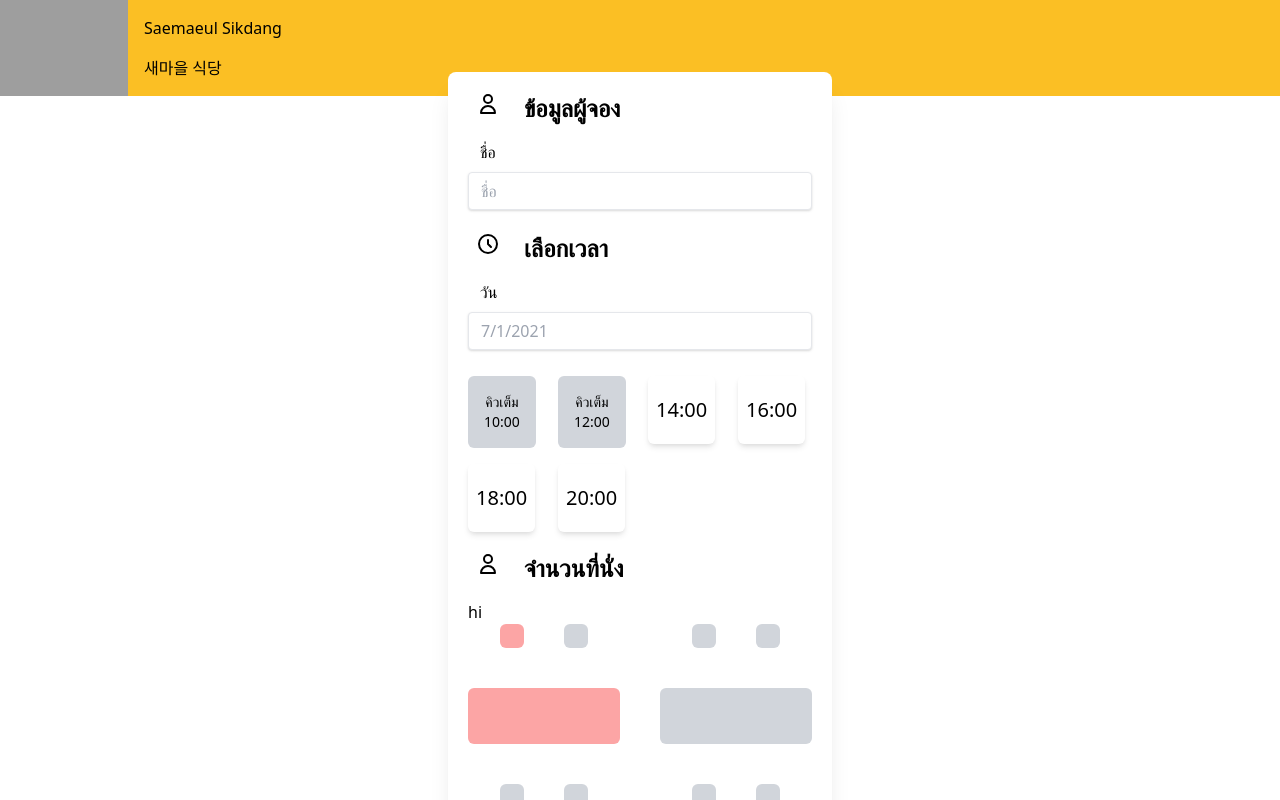
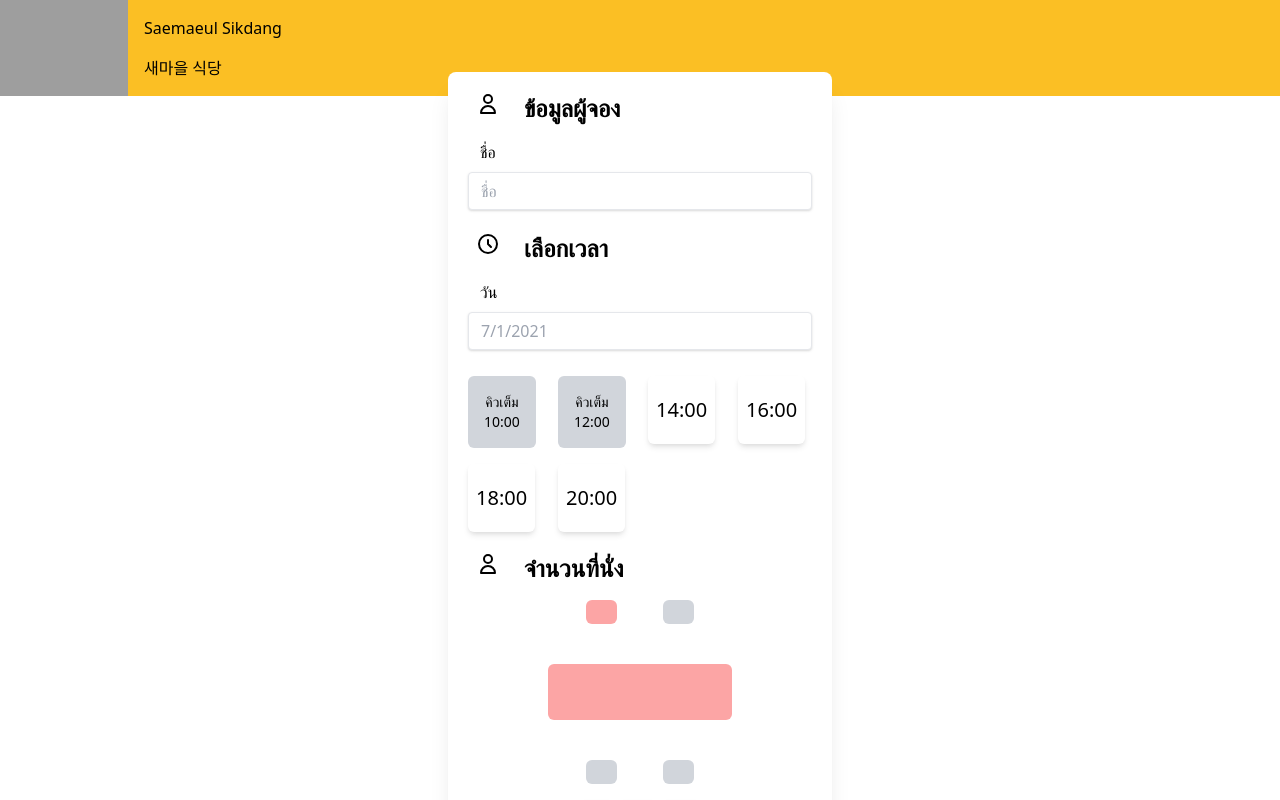
Before and after one commit to rosbas/te_mockup, a Nuxt app: page / in a window 1280 px wide. Shown: the top 800 px of the page. Built offline with nearby package versions, Linux system fonts and the light colour scheme; grey boxes are pictures that could not be loaded.

Commit message:
hiding unused table

```diff
--- a/components/Seat.vue
+++ b/components/Seat.vue
@@ -6,8 +6,19 @@
         </svg>
         <h2 class="pl-6 text-2xl font-bold mb-4">{{seat_txt}}</h2>
       </div>
-      <Table/>
-        <div class="grid grid-rows-6 grid-cols-11 gap-2">
+        <div v-if="seats<5" class="mx-20 grid grid-rows-6 grid-cols-5 gap-2">
+          <button v-if="seats >= 1" class = "row-start-1 col-start-2 py-3 px-3 rounded-md text-sm shadow-inner-xl text-center bg-red-300"></button>
+          <button v-else class = "row-start-1 col-start-2 py-3 px-3 rounded-md text-sm shadow-inner-xl text-center bg-gray-300"></button>
+          <button v-if="seats >= 2" class = "row-start-1 col-start-4 py-3 px-3 rounded-md text-sm shadow-inner-xl text-center bg-red-300"></button>
+          <button v-else class = "row-start-1 col-start-4 py-3 px-3 rounded-md text-sm shadow-inner-xl text-center bg-gray-300"></button>
+          <button v-if="seats >= 1" class = "row-start-3 col-start-1 row-span-2 col-span-5 py-3 px-3 rounded-md text-sm shadow-inner-xl text-center bg-red-300"></button>
+          <button v-else class = "row-start-3 col-start-1 row-span-2 col-span-5 py-3 px-3 rounded-md text-sm shadow-inner-xl text-center bg-gray-300"></button>
+          <button v-if="seats >= 3" class = "row-start-6 col-start-2 py-3 px-3 rounded-md text-sm shadow-inner-xl text-center bg-red-300"></button>
+          <button v-else class = "row-start-6 col-start-2 py-3 px-3 rounded-md text-sm shadow-inner-xl text-center bg-gray-300"></button>
+          <button v-if="seats >= 4" class = "row-start-6 col-start-4 py-3 px-3 rounded-md text-sm shadow-inner-xl text-center bg-red-300"></button>
+          <button v-else class = "row-start-6 col-start-4 py-3 px-3 rounded-md text-sm shadow-inner-xl text-center bg-gray-300"></button>
+        </div>
+        <div v-else class="grid grid-rows-6 grid-cols-11 gap-2">
           <button v-if="seats >= 1" class = "row-start-1 col-start-2 py-3 px-3 rounded-md text-sm shadow-inner-xl text-center bg-red-300"></button>
           <button v-else class = "row-start-1 col-start-2 py-3 px-3 rounded-md text-sm shadow-inner-xl text-center bg-gray-300"></button>
           <button v-if="seats >= 2" class = "row-start-1 col-start-4 py-3 px-3 rounded-md text-sm shadow-inner-xl text-center bg-red-300"></button>
--- a/components/Table.vue
+++ /dev/null
@@ -1,3 +0,0 @@
-<template>
-    <div>hi</div>
-</template>
```
